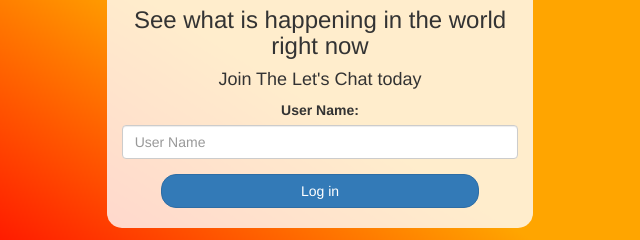
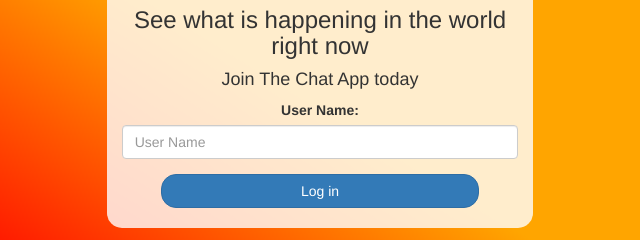
Before and after one commit to AryanTiwariAditya/C103-Project, a plain HTML site: page index.html in a window 1280 px wide. Shown: the part 293-533 px from the top of the page, 320-960 px from the left. Drawn offline with nearby package versions, Linux system fonts and the light colour scheme; a web font is replaced by a local one.

Commit message:
Update index.html

```diff
--- a/index.html
+++ b/index.html
@@ -28,7 +28,7 @@
 		<div class="col-lg-4 col-md-6 col-sm-6 col-xs-11 login_div">
 			<img src="Bogo.png" class="logo">
 			<h3>See what is happening in the world right now</h3>
-			<h4>Join The Let's Chat today</h4>
+			<h4>Join The Chat App today</h4>
 			<div class="form-group">
 				<label>User Name:</label>
                 <input type="text" id="user_name" class="form-control" placeholder="User Name">
```
